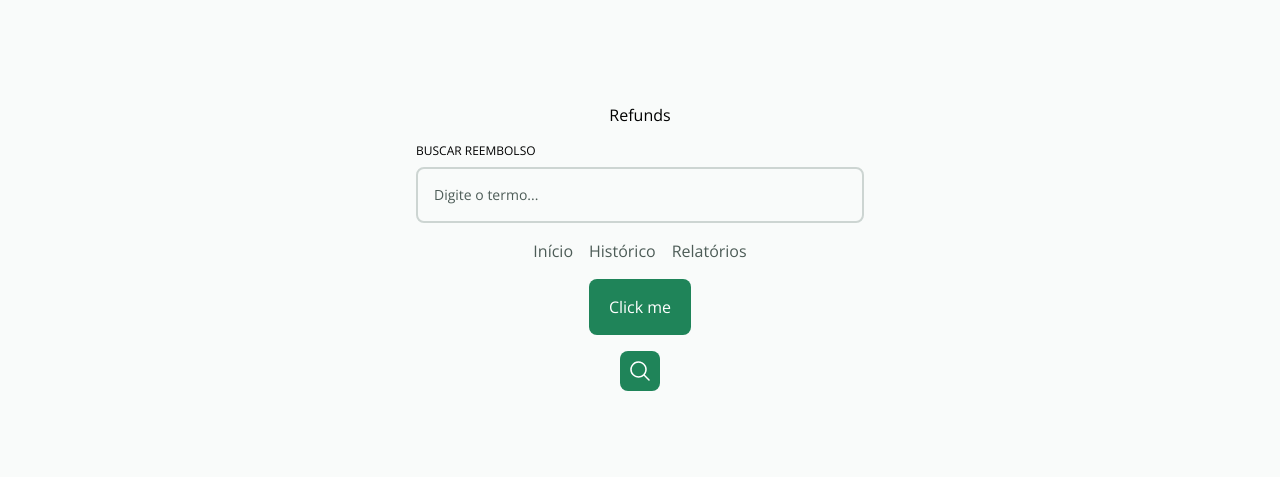
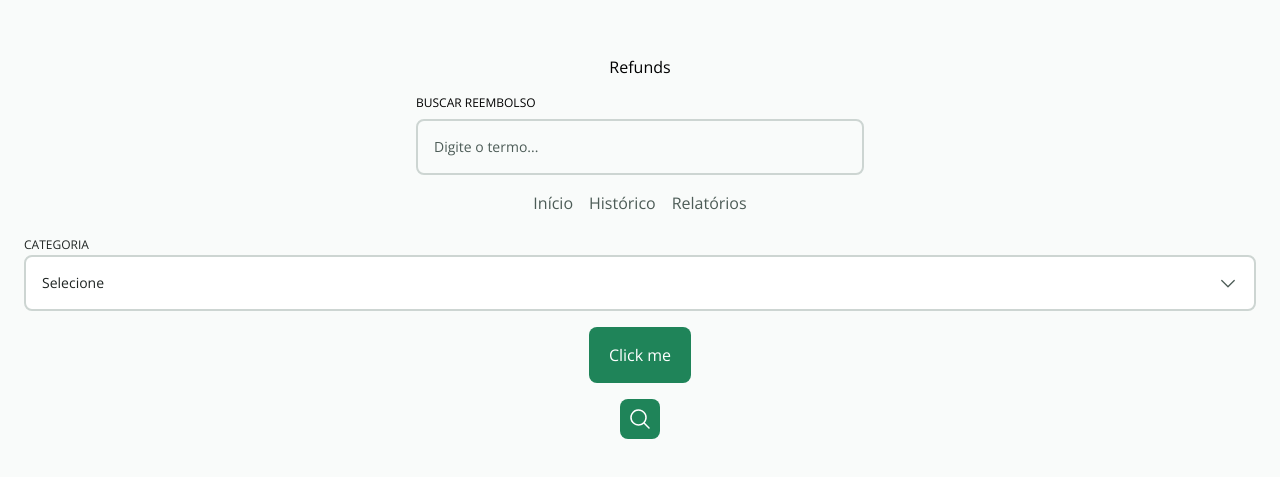
Before and after one commit to caiofsena/refund, a React (Vite) app: page / in a window 1280 px wide. Shown: the part 153-630 px from the top of the page. Built offline with nearby package versions, Linux system fonts and the light colour scheme.

Commit message:
adding select component and new icons

```diff
--- a/src/App.tsx
+++ b/src/App.tsx
@@ -3,6 +3,7 @@ import { IconButton } from './components/icon-button';
 import { Input } from './components/input';
 import { NavLink } from './components/nav-link';
 import MagnifyingGlass from './assets/icons/magnifying-glass.svg?react';
+import { Select } from './components/select';
 
 function App() {
   return (
@@ -29,6 +30,17 @@ function App() {
         </NavLink>
       </div>
 
+      <Select
+        label="Categoria"
+        options={[
+          { value: 'alimentacao', label: 'Alimentação' },
+          { value: 'hospedagem', label: 'Hospedagem' },
+          { value: 'transporte', label: 'Transporte' },
+          { value: 'servicos', label: 'Serviços' },
+          { value: 'outros', label: 'Outros' },
+        ]}
+      />
+
       <Button onClick={() => alert('Button clicked!')}>Click me</Button>
 
       <IconButton
--- /dev/null
+++ b/src/components/select.tsx
@@ -0,0 +1,150 @@
+import { useState } from 'react';
+import { tv, type VariantProps } from 'tailwind-variants';
+import CaretDown from '../assets/icons/caret-down.svg?react';
+import Check from '../assets/icons/check.svg?react';
+
+export const selectLabelVariants = tv({
+  base: `
+    mb-2 text-xs uppercase transition-colors duration-300
+  `,
+  variants: {
+    open: {
+      true: 'text-green-100',
+      false: 'text-gray-100',
+    },
+  },
+  defaultVariants: {
+    open: false,
+  },
+});
+
+export const selectTriggerVariants = tv({
+  base: `
+    w-full rounded-lg border-2 bg-white px-4 py-4 text-left text-sm
+    transition-colors duration-300 outline-none
+    flex items-center justify-between
+  `,
+  variants: {
+    open: {
+      true: 'border-green-100 text-gray-100',
+      false: 'border-gray-300 text-gray-100',
+    },
+  },
+  defaultVariants: {
+    open: false,
+  },
+});
+
+export const selectChevronVariants = tv({
+  base: 'h-5 w-5 transition-transform duration-300',
+  variants: {
+    open: {
+      true: 'rotate-180 fill-green-100',
+      false: 'rotate-0 fill-gray-200',
+    },
+  },
+  defaultVariants: {
+    open: false,
+  },
+});
+
+export const selectMenuVariants = tv({
+  base: `
+    absolute left-0 right-0 top-full z-10 w-full mt-2 rounded-lg bg-gray-500 border border-gray-300 py-2
+  `,
+});
+
+export const selectItemVariants = tv({
+  base: `
+    w-full px-4 py-2 text-left text-sm
+    transition-colors duration-200 hover:bg-gray-50
+    flex items-center justify-between
+  `,
+  variants: {
+    active: {
+      true: 'font-semibold text-gray-100',
+      false: 'font-normal text-gray-100',
+    },
+  },
+  defaultVariants: {
+    active: false,
+  },
+});
+
+export interface SelectOption {
+  value: string;
+  label: string;
+}
+
+export interface SelectProps
+  extends Omit<React.ComponentProps<'button'>, 'value' | 'onChange'>,
+    VariantProps<typeof selectTriggerVariants> {
+  label: string;
+  placeholder?: string;
+  options: SelectOption[];
+  value?: string;
+  onValueChange?: (value: string) => void;
+}
+
+export function Select({
+  label,
+  placeholder = 'Selecione',
+  options,
+  value,
+  onValueChange,
+  className,
+  ...props
+}: SelectProps) {
+  const [open, setOpen] = useState(false);
+  const [internalValue, setInternalValue] = useState('');
+
+  const selectedValue = value ?? internalValue;
+  const selectedOption = options.find((option) => option.value === selectedValue);
+
+  const handleSelect = (nextValue: string) => {
+    if (value === undefined) setInternalValue(nextValue);
+    onValueChange?.(nextValue);
+    setOpen(false);
+  };
+
+  return (
+    <div className="relative w-full">
+      <label className={selectLabelVariants({ open })}>{label}</label>
+
+      <button
+        type="button"
+        className={selectTriggerVariants({ open, className })}
+        onClick={() => setOpen((prev) => !prev)}
+        aria-haspopup="listbox"
+        aria-expanded={open}
+        {...props}
+      >
+        <span>{selectedOption?.label ?? placeholder}</span>
+        <CaretDown className={selectChevronVariants({ open })} />
+      </button>
+
+      {open && (
+        <ul className={selectMenuVariants()} role="listbox">
+          {options.map((option) => (
+            <li key={option.value}>
+              <button
+                type="button"
+                className={selectItemVariants({ active: option.value === selectedValue })}
+                onClick={() => handleSelect(option.value)}
+                role="option"
+                aria-selected={option.value === selectedValue}
+              >
+                <>
+                  <span>{option.label}</span>
+                  {option.value === selectedValue && (
+                    <Check className={'h-5 w-5 fill-green-100'} />
+                  )}
+                </>
+              </button>
+            </li>
+          ))}
+        </ul>
+      )}
+    </div>
+  );
+}
```
Also changed, not shown: src/assets/icons/caret-down.svg (added), src/assets/icons/check.svg (added).
